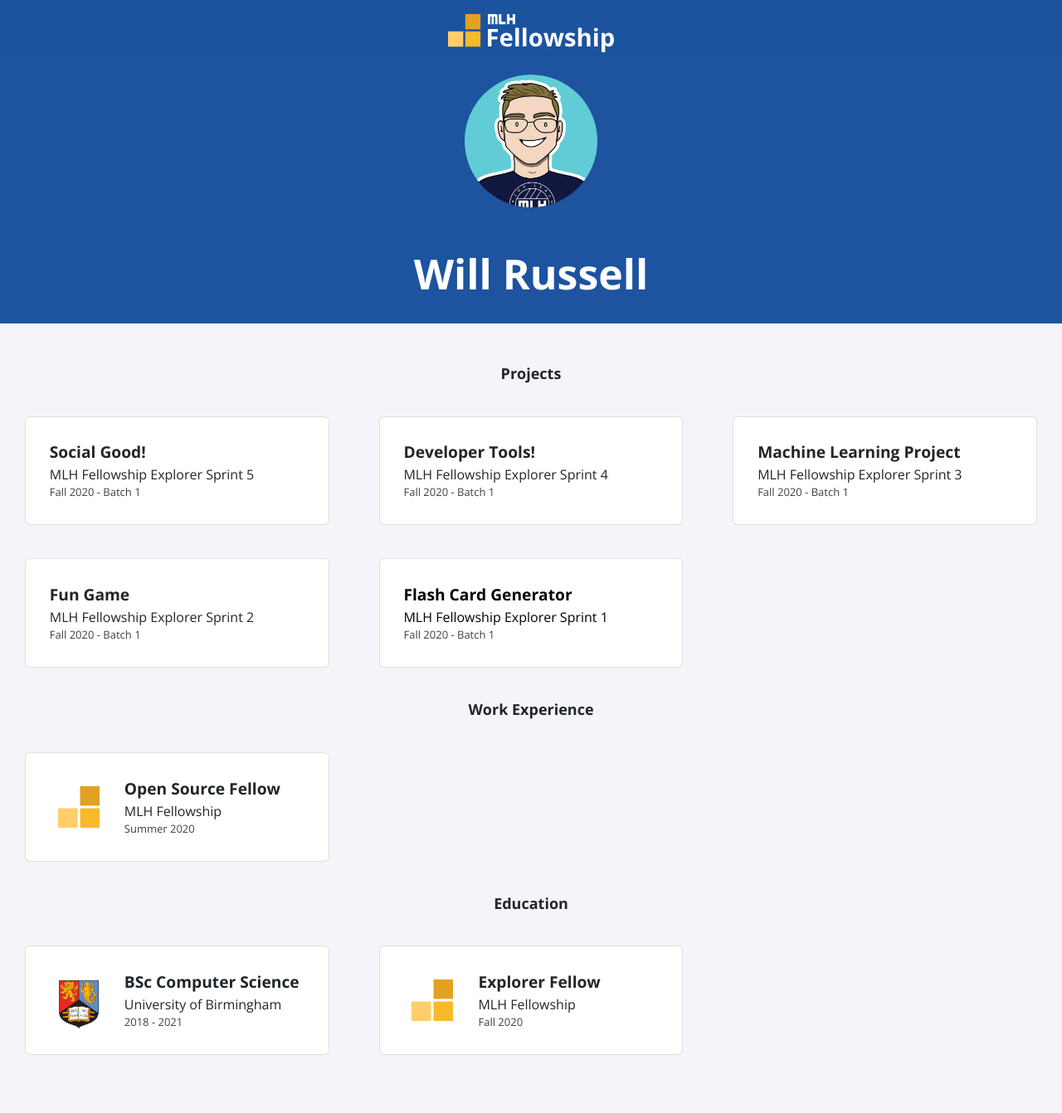
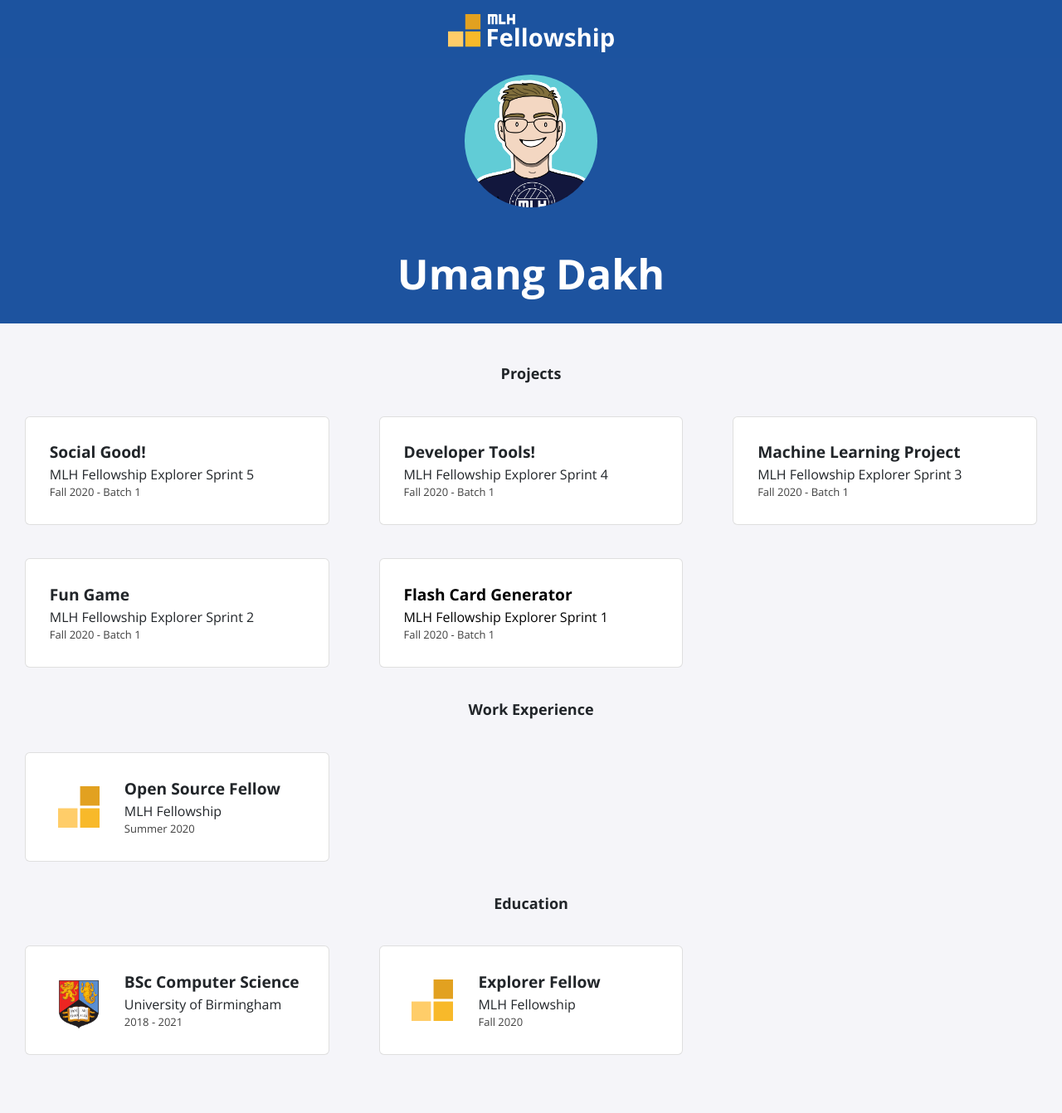
Before and after one commit to Denny-UD/denny_ud.github.io, a Jekyll site: the page built from index.html, in a window 1280 px wide. Shown: the whole page at 83% size. Built offline with Jekyll 4.4.1, drawn with Linux system fonts in a browser that asks for light colours; nearby versions of some CDN libraries.

Commit message:
Update _config.yml

```diff
--- a/_config.yml
+++ b/_config.yml
@@ -1,13 +1,13 @@
-title: "Will Russell"
-email: fellowship@mlh.io
+title: "Umang Dakh"
+email: umang501dakh@gmail.com
 description: >- # this means to ignore newlines until "baseurl:"
   Write an awesome description for your new site here. You can edit this
   line in _config.yml. It will appear in your document head meta (for
   Google search results) and in your feed.xml site description.
 baseurl: "/"
-url: "/portfolio-template"
-twitter_username: mlhacks
-github_username:  mlh-fellowship
+url: "https://umangdakh.gitub.io/"
+twitter_username: Denny_UD
+github_username:  Denny_UD
 
 sass:
   sass_dir: _sass
```
